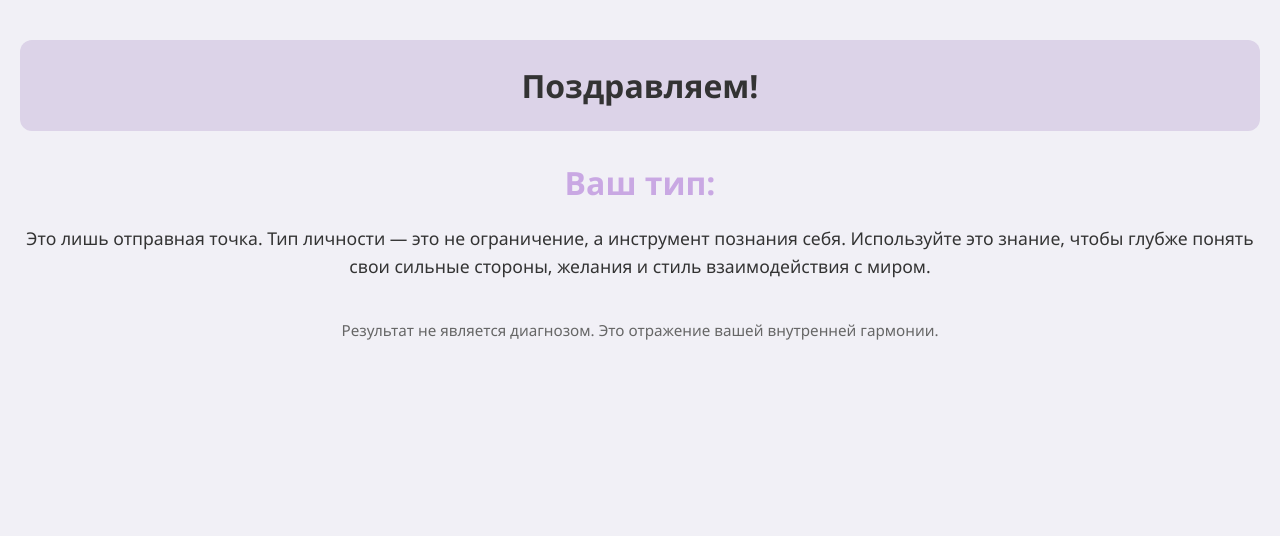
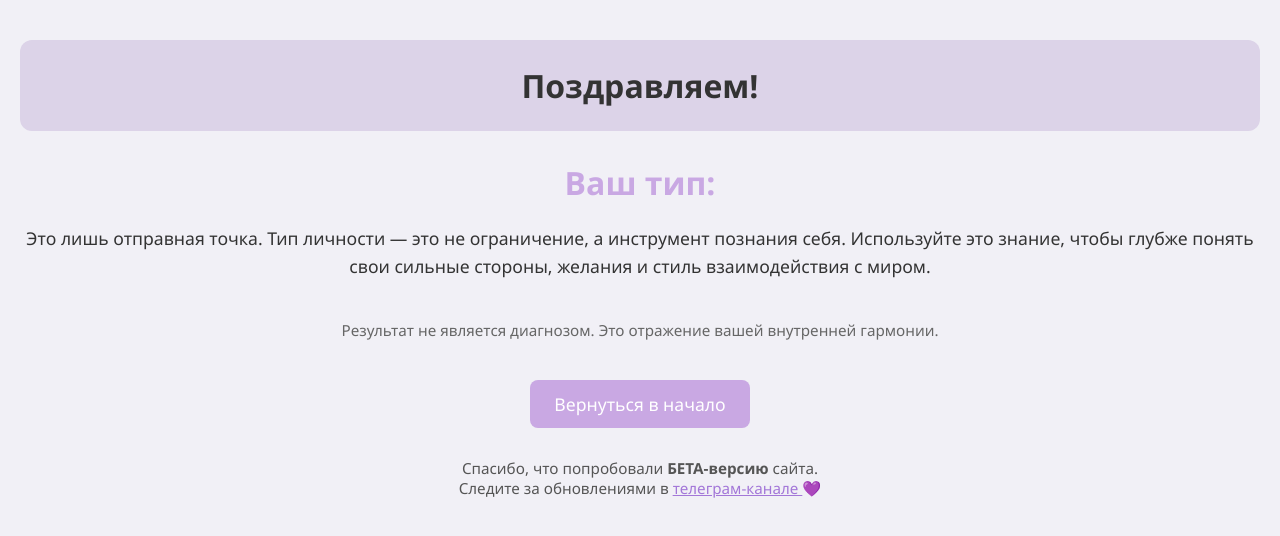
Before and after one commit to Krovanka/samotipirovanie, a plain HTML site: page final_page.html in a window 1280 px wide. Drawn offline with Linux system fonts and the light colour scheme.

Commit message:
Update final_page.html

```diff
--- a/final_page.html
+++ b/final_page.html
@@ -74,4 +74,23 @@
     document.getElementById("user-type").textContent = "Ваш тип: " + result;
   </script>
 </body>
-</html>
+<div style="margin-top: 40px;">
+  <a href="index.html" style="
+    display: inline-block;
+    background-color: #c9a8e3;
+    color: white;
+    padding: 12px 24px;
+    border-radius: 8px;
+    text-decoration: none;
+    font-size: 1.1em;
+  ">
+    Вернуться в начало
+  </a>
+</div>
+
+<div style="margin-top: 30px; font-size: 0.95em; color: #555;">
+  Спасибо, что попробовали <strong>БЕТА-версию</strong> сайта.<br>
+  Следите за обновлениями в <a href="https://t.me/KrovankaTochkacom" target="_blank" style="color: #a377d8; text-decoration: underline;">
+    телеграм-канале
+  </a> 💜
+</div>
```
